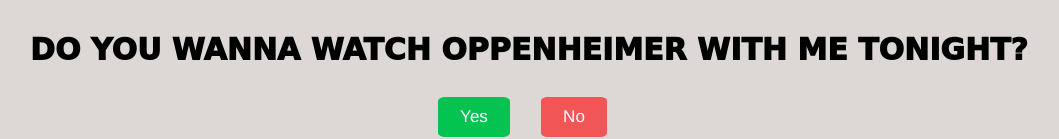
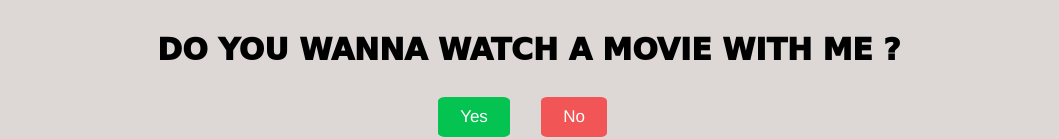
Before and after one commit to krishna0-9/oppenheimer, a plain HTML site: page index.html in a window 1280 px wide. Shown: the part 458-597 px from the top of the page, without its empty margins (131-1190 px from the left). Drawn offline with Linux system fonts and the light colour scheme; a web font is replaced by a local one.

Commit message:
Update index.html

```diff
--- a/index.html
+++ b/index.html
@@ -19,7 +19,7 @@
         <div>
             <h1 class="ask">
                 <div>
-                    <h1 class="ask">DO YOU WANNA WATCH OPPENHEIMER WITH ME TONIGHT? </h1>
+                    <h1 class="ask">DO YOU WANNA WATCH A MOVIE WITH ME ? </h1>
                 </div>
             </h1>
         </div>
```
